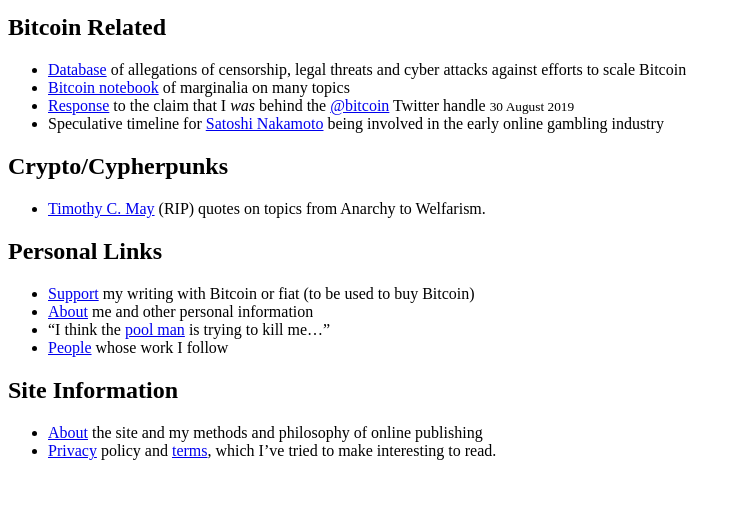
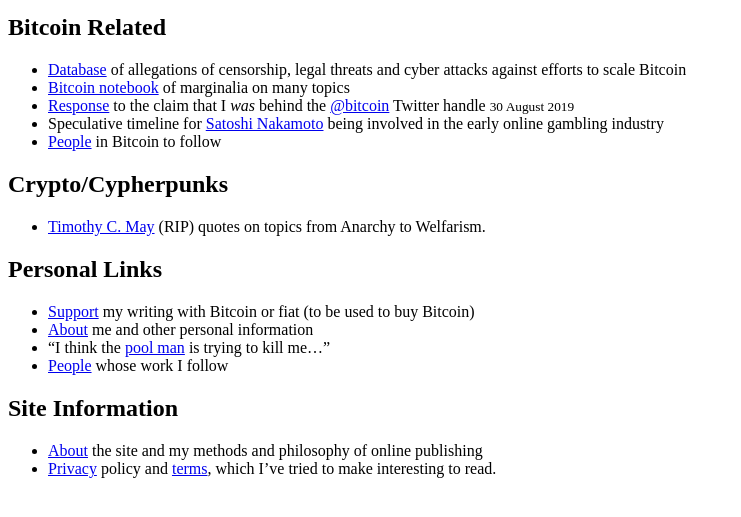
Before and after one commit to makgill/deryk, a Jekyll site: the page built from index.md, in a window 1280 px wide, cut to the strip 315-832 px from the top of the page. Shown: the whole strip, without its empty margins (0-741 px from the left). Built offline with Jekyll 4.4.1, drawn with Linux system fonts in a browser that asks for light colours.

Commit message:
Update index.md

```diff
--- a/index.md
+++ b/index.md
@@ -18,6 +18,7 @@
 - [Bitcoin notebook](/) of marginalia on many topics
 - [Response](/) to the claim that I *was* behind the [@bitcoin](https://twitter.com/bitcoin) Twitter handle <small>30 August 2019</small>
 - Speculative timeline for [Satoshi Nakamoto](/) being involved in the early online gambling industry
+- [People](/) in Bitcoin to follow
 
 ## Crypto/Cypherpunks
 
```
